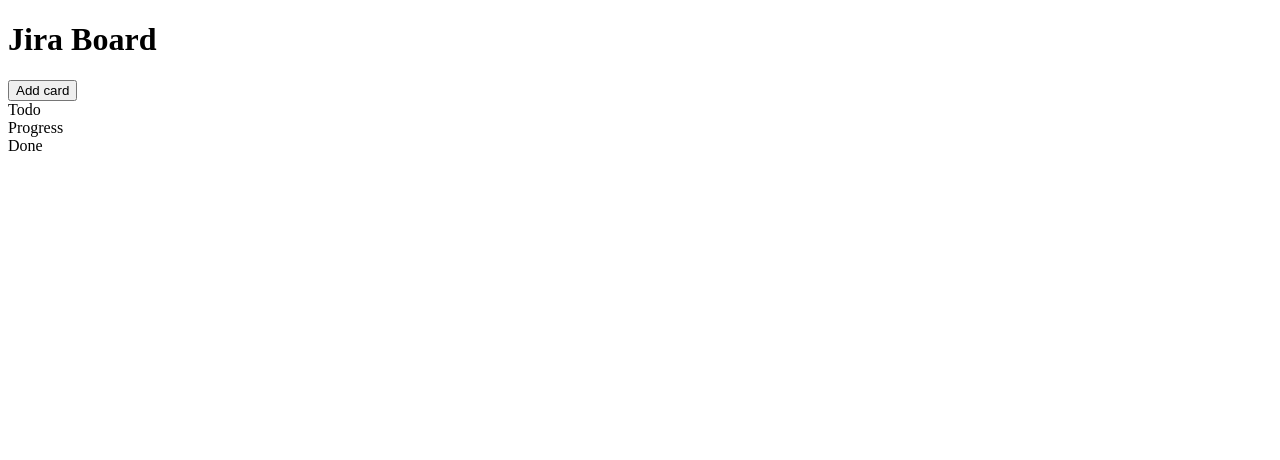
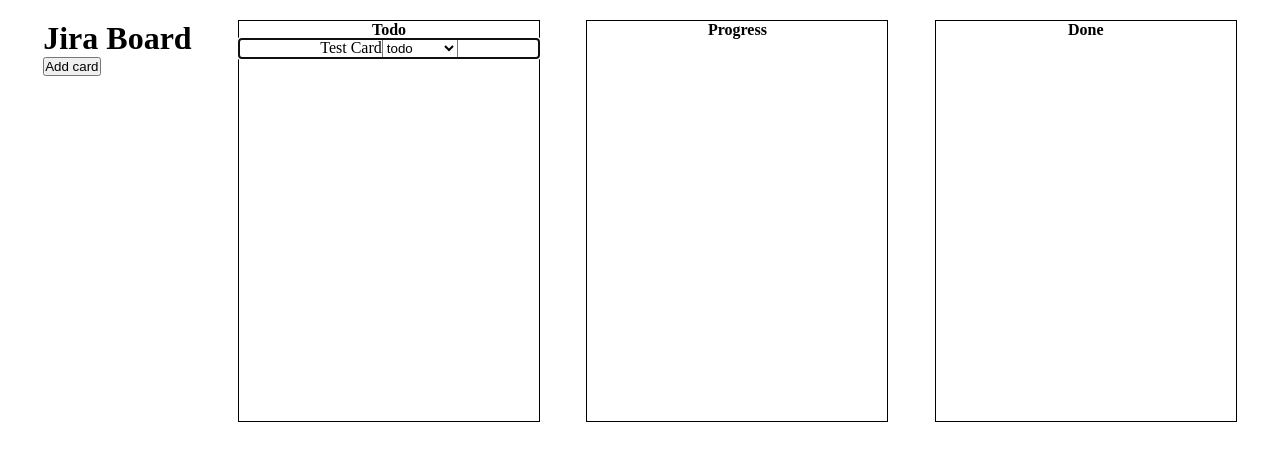
Before and after one commit to harisudheer/hari-javascript, a plain HTML site: page Authentication/todoapp/index.html in a window 1280 px wide. Both pictures are taken after a click on the button "Add card". Drawn offline with Linux system fonts and the light colour scheme.

Commit message:
commit till dropdown

```diff
--- a/Authentication/todoapp/index.html
+++ b/Authentication/todoapp/index.html
@@ -4,18 +4,20 @@
     <meta charset="UTF-8">
     <meta name="viewport" content="width=device-width, initial-scale=1.0">
     <title>Jira-Lite</title>
+    <link rel="stylesheet" href="style.css">
 
 </head>
 <body>
-    <div class="board">
-       <div>
+    <div class="jiraboard">
+       <div class="Board">
           <h1>Jira Board</h1>
-           <button>Add card</button>
+           <button id="addCard">Add card</button>
 
         </div>
-      <div class="column" id="todo">Todo</div>
-      <div class="column" id="progress">Progress</div>
-      <div class="column" id="done">Done</div>
+      <div class="column" id="todo"><b>Todo</b></div>
+      <div class="column" id="progress"><b>Progress</b></div>
+      <div class="column" id="done"><b>Done</b></div>
     </div>
+    <script src="script.js"></script>
 </body>
 </html>
--- /dev/null
+++ b/Authentication/todoapp/script.js
@@ -0,0 +1,50 @@
+let addCardBtn=document.querySelector("#addCard");
+let todoContainer=document.querySelector("#todo");
+
+addCardBtn.addEventListener("click",addTask);
+
+function addTask(){
+    let card=document.createElement("div")
+    card.className="card"
+    card.innerText="Test Card"
+    card.setAttribute("contenteditable","true")
+    todoContainer.append(card)
+   card.focus();// it means pointer is automatically there for you.we can start writing it.
+
+
+    card.addEventListener("blur",(eventDetails)=>{
+        let blurredCard=eventDetails.target;
+        if(blurredCard.innerText.trim()==""){
+            blurredCard.remove();
+        }
+})
+card.addEventListener("click",(eventDetails)=>{
+    let clickedCard=eventDetails.target;
+    console.log(clickedCard)
+    if(clickedCard.innerText=="Test Card"){
+        clickedCard.innerText = "";
+    }
+})
+
+let selector=document.createElement("select")
+selector.innerHTML=`
+<option value="todo">todo</option>
+<option value="progress">Progress</option>
+<option value="done">Done</option>
+`
+
+card.append(selector)
+
+selector.addEventListener("change",(eventDetails)=>{
+    let selectedoption=eventDetails.target.value //todo1 progress1 done1
+     let selectedContainer=document.querySelector(`#${selectedoption}`)
+     selectedContainer.append(card);
+
+
+
+})
+
+
+
+
+}
--- a/Authentication/todoapp/style.css
+++ b/Authentication/todoapp/style.css
@@ -0,0 +1,15 @@
+*{
+    margin:0px;
+    padding:0px;
+}
+.jiraboard{
+    display: flex;
+    justify-content: space-around;
+    padding:20px;
+}
+.column{
+    border: 1px solid black;
+    min-height: 400px;
+    min-width: 300px;
+    text-align: center;
+}
```
